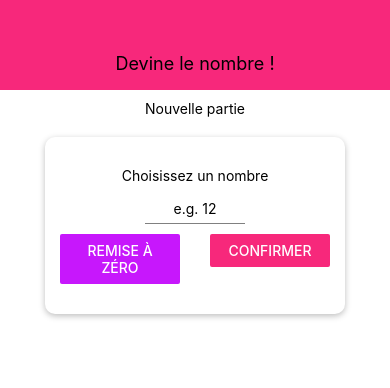
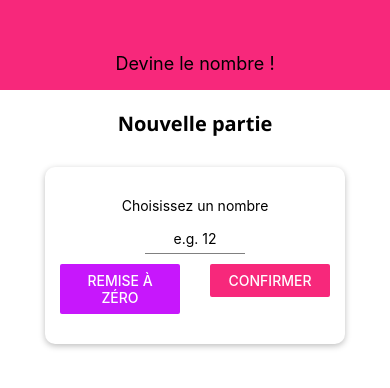
Before and after one commit to jeromehenry3/Devine-le-nombre_react-native, a React Native app: screen / in a window 390 px wide. Shown: the top 388 px of the page. Built offline with nearby package versions, Linux system fonts and the light colour scheme.

Commit message:
added custom font

```diff
--- a/App.js
+++ b/App.js
@@ -1,13 +1,30 @@
 import React, { useState } from 'react';
 import { StyleSheet, View } from 'react-native';
+import * as Font from 'expo-font';
+import { AppLoading } from 'expo';
+
 import Header from './components/Header';
 import StartGameScreen from './screens/StartGameScreen';
 import GameScreen from './screens/GameScreen';
 import GameOverScreen from './screens/GameOverScreen';
 
+const fetchFonts = () => {
+  return Font.loadAsync({
+    'open-sans': require('./assets/fonts/OpenSans-Regular.ttf'),
+    'open-sans-bold': require('./assets/fonts/OpenSans-Bold.ttf'),
+  })
+}
+
 export default function App() {
   const [userNumber, setUserNumber] = useState();
   const [guessRounds, setGuessRounds] = useState(0);
+  const [dataLoaded, setDataLoaded] = useState(false);
+
+  if (!dataLoaded) return <AppLoading
+                                startAsync={fetchFonts}
+                                onFinish={() => setDataLoaded(true)}
+                                onError={err => console.log(err)}
+                          />
 
   const configureNewGameHandler = () => {
     setGuessRounds(0);
--- a/screens/StartGameScreen.js
+++ b/screens/StartGameScreen.js
@@ -47,7 +47,7 @@
     return(
         <TouchableWithoutFeedback onPress={Keyboard.dismiss}>
             <View style={styles.screen}>
-                <Text>Nouvelle partie</Text>
+                <Text style={styles.title}>Nouvelle partie</Text>
                 <Card style={styles.card}>
                     <Text>Choisissez un nombre</Text>
                     <Input
@@ -104,6 +104,7 @@
     title: {
         fontSize: 20,
         marginVertical: 10,
+        fontFamily: 'open-sans-bold',
     },
     summaryContainer: {
         marginTop: 20,
```
Also changed, not shown: assets/fonts/OpenSans-Bold.ttf (added), assets/fonts/OpenSans-Regular.ttf (added).
